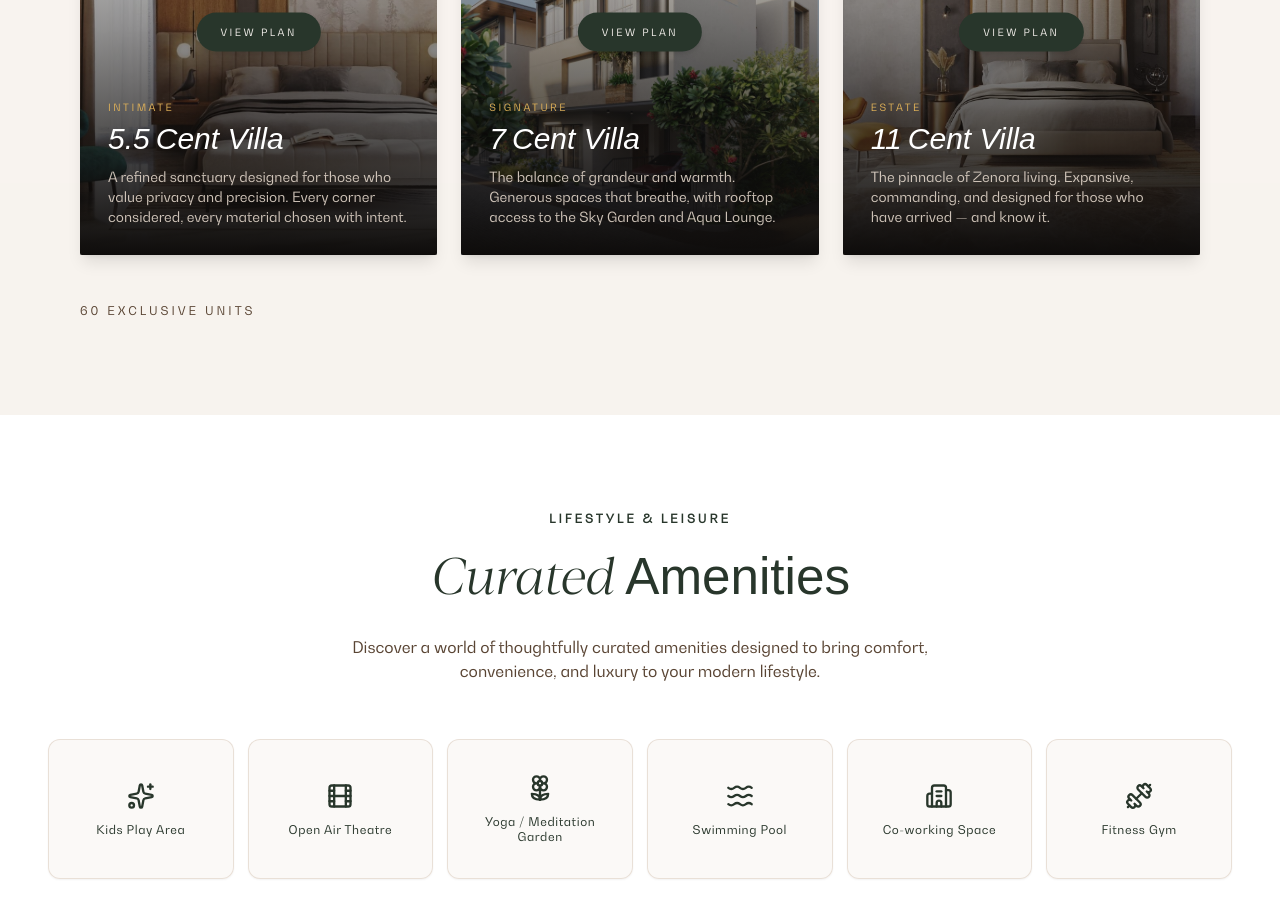
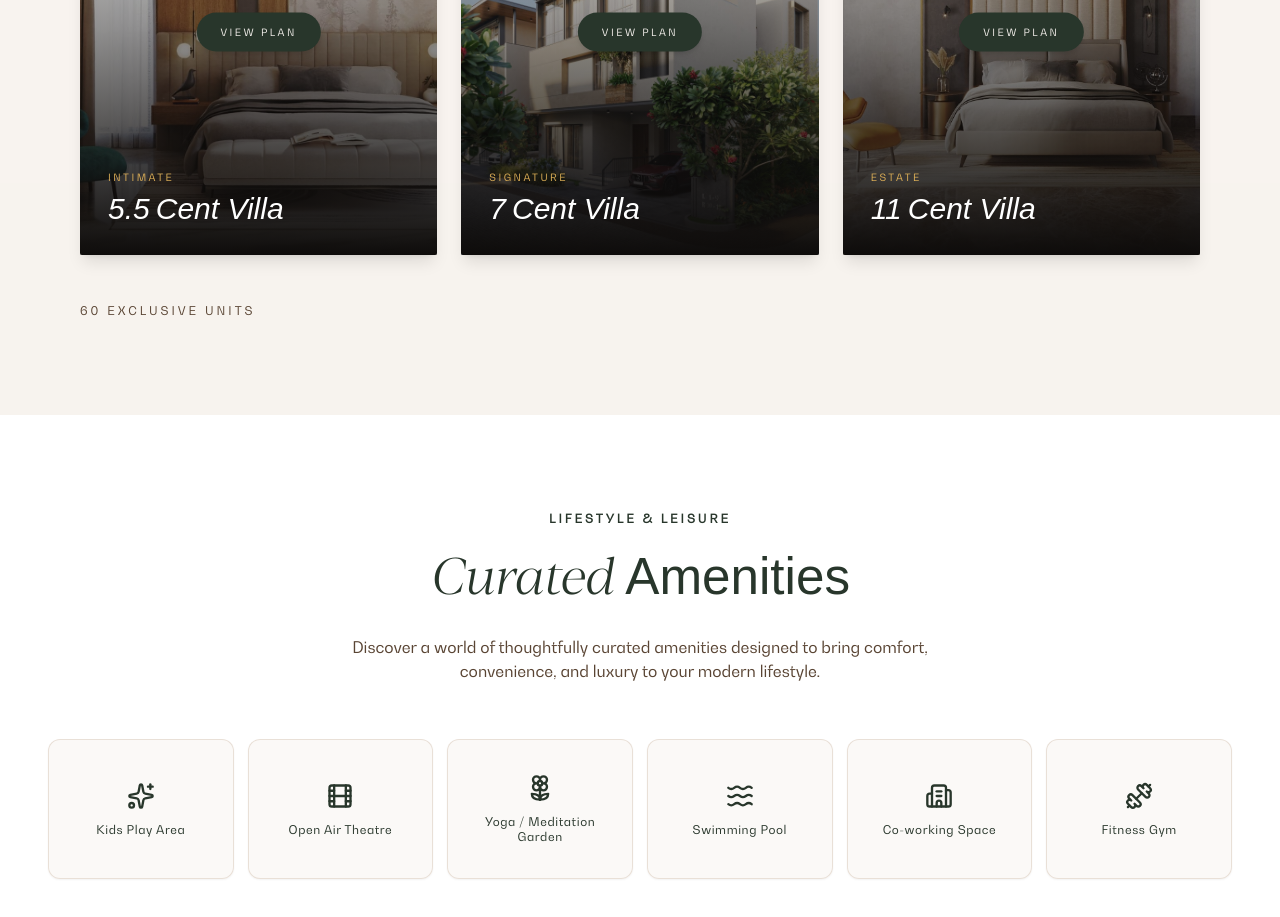
Before and after one commit to Britojaison/zenora_perfomace2, a Next.js app: page / in a window 1280 px wide. Shown: the part 3120-4037 px from the top of the page. Built offline with nearby package versions, Linux system fonts and the light colour scheme; a web font is replaced by a local one.

Commit message:
refactor: remove description fields and update layout in Residences section and ignore env files in gitignore

```diff
--- a/src/components/sections/Residences.tsx
+++ b/src/components/sections/Residences.tsx
@@ -16,7 +16,6 @@ const villas = [
     builtUp: "2,850 – 3,250 Sq.ft.",
     image: "master-bedroom-view-1.jpg",
     alt: "5.5 Cent luxury villa at Zenora, Goldwins, Coimbatore",
-    desc: "A refined sanctuary designed for those who value privacy and precision. Every corner considered, every material chosen with intent.",
   },
   {
     badge: "Signature",
@@ -24,7 +23,6 @@ const villas = [
     builtUp: "3,750 – 4,150 Sq.ft.",
     image: "7-cent-side.jpg",
     alt: "7 Cent luxury villa at Zenora, Goldwins, Coimbatore",
-    desc: "The balance of grandeur and warmth. Generous spaces that breathe, with rooftop access to the Sky Garden and Aqua Lounge.",
   },
   {
     badge: "Estate",
@@ -32,7 +30,6 @@ const villas = [
     builtUp: "5,200 – 5,850 Sq.ft.",
     image: "bedroom01.jpg",
     alt: "11 Cent estate villa at Zenora, Goldwins, Coimbatore",
-    desc: "The pinnacle of Zenora living. Expansive, commanding, and designed for those who have arrived — and know it.",
   },
 ];
 
@@ -200,11 +197,10 @@ export default function Residences({ onOpenPlan }: ResidencesProps = {}) {
                   <span className="font-sans text-gold text-[10px] uppercase tracking-[0.25em] block mb-1.5">
                     {villa.badge}
                   </span>
-                  <h3 className="font-serif italic text-2xl lg:text-3xl text-white mb-2.5 flex items-baseline gap-1.5 leading-none">
+                  <h3 className="font-serif italic text-2xl lg:text-3xl text-white mb-0 flex items-baseline gap-1.5 leading-none">
                     <span>{villa.size}</span>
                     <span>Cent Villa</span>
                   </h3>
-                  <p className="font-sans text-cream/90 text-xs sm:text-sm leading-relaxed">{villa.desc}</p>
                 </div>
               </div>
             ))}
```
Also changed, not shown: 1 other file (tests, documents, lock files or other folders).
